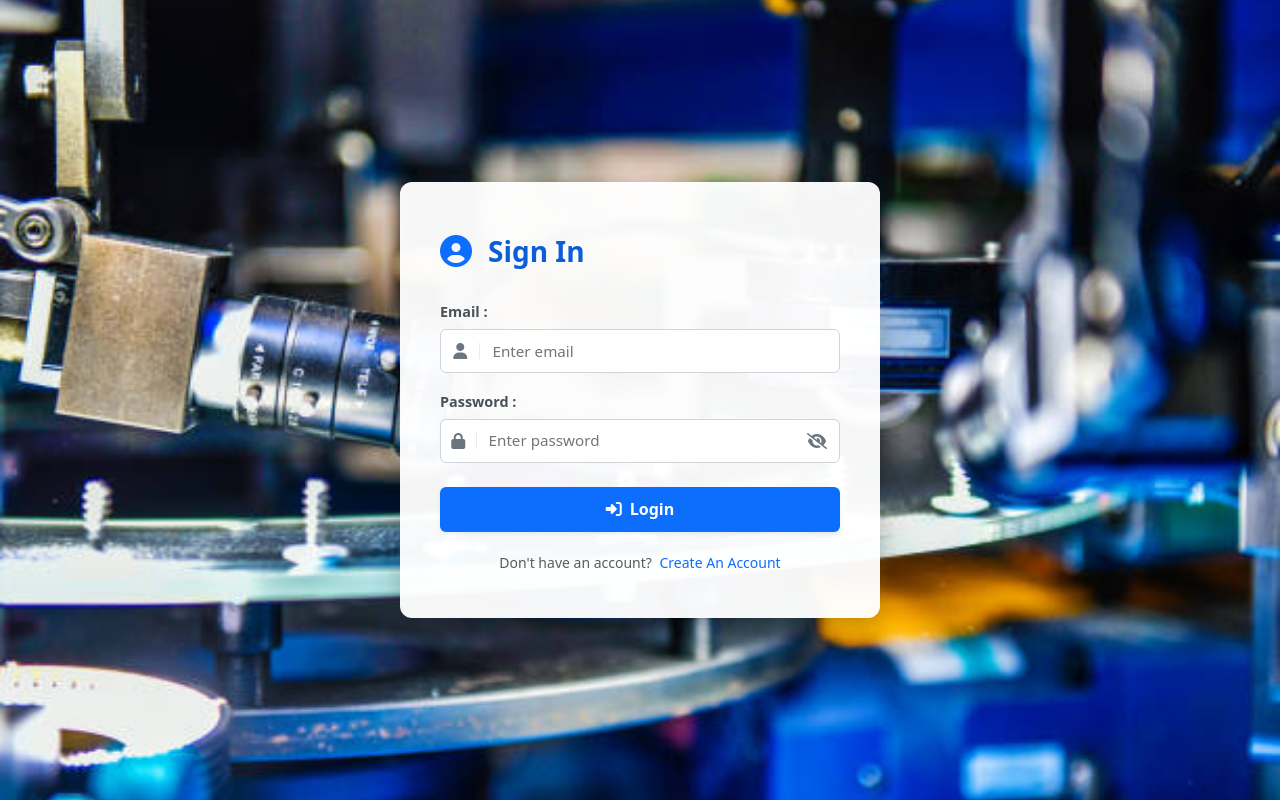
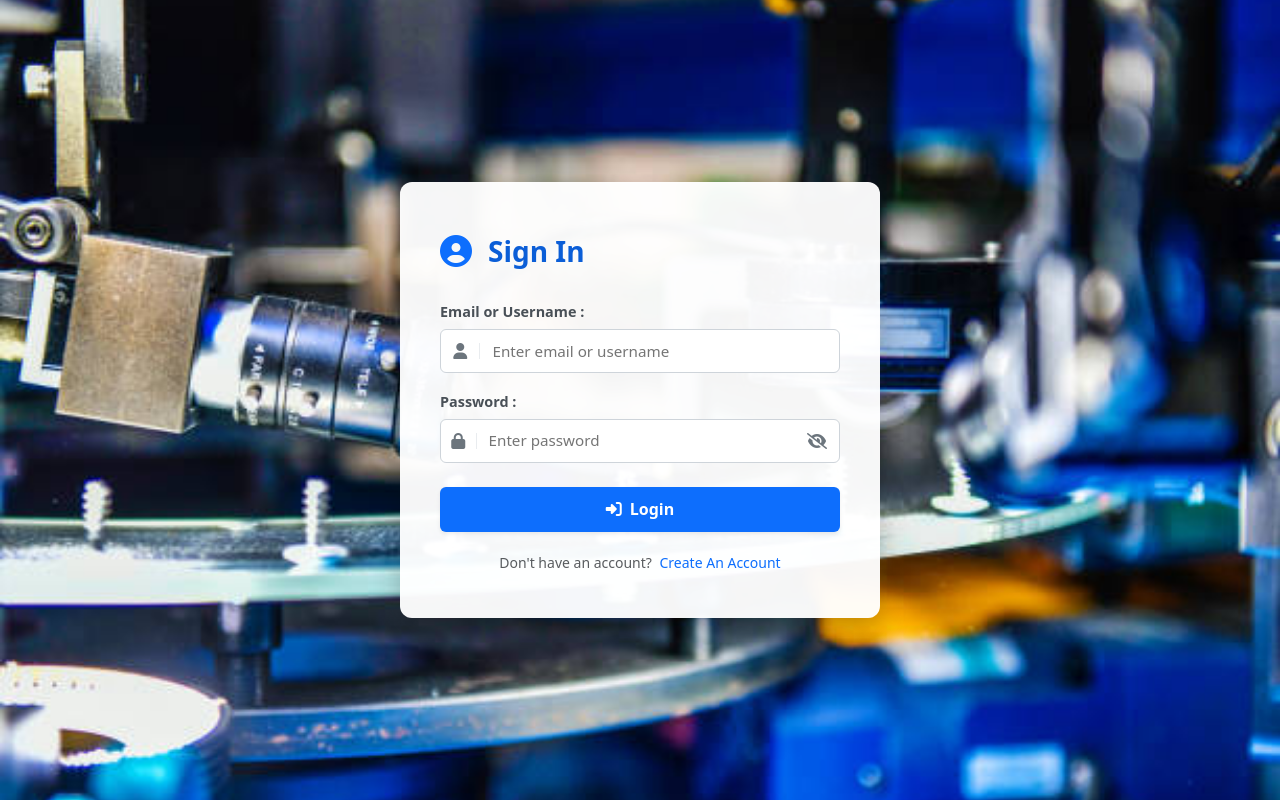
Before and after one commit to Ashagiri/Hos-Lab-Era, a Django app: page /accounts/login/ in a window 1280 px wide. Run offline with Django 5.2, Linux system fonts and the light colour scheme; some libraries are stand-ins or nearby versions.

Commit message:
feat: Update login form to accept both email and username for improved user flexibility

```diff
--- a/core/templates/accounts/login.html
+++ b/core/templates/accounts/login.html
@@ -142,10 +142,10 @@
       {% csrf_token %}
 
       <div class="mb-3">
-        <label class="field-label">Email :</label>
+        <label class="field-label">Email or Username :</label>
         <div class="input-group-custom">
           <div class="icon-addon"><i class="fa-solid fa-user"></i></div>
-          <input type="email" name="email" class="form-control-clean" placeholder="Enter email" required autocomplete="email">
+          <input type="text" name="email" class="form-control-clean" placeholder="Enter email or username" required autocomplete="username">
         </div>
       </div>
 
```
